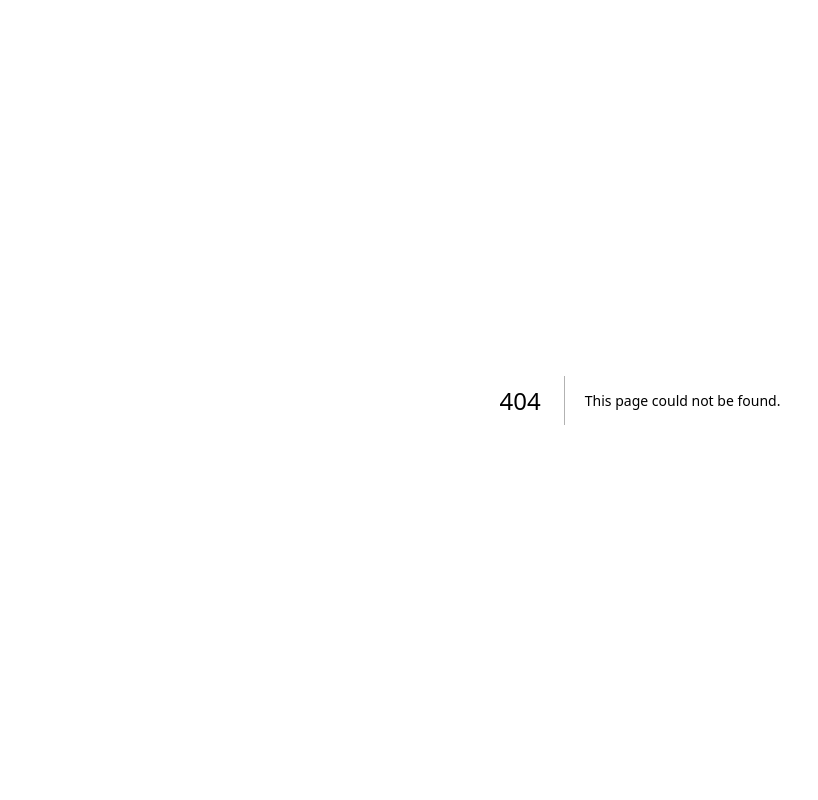
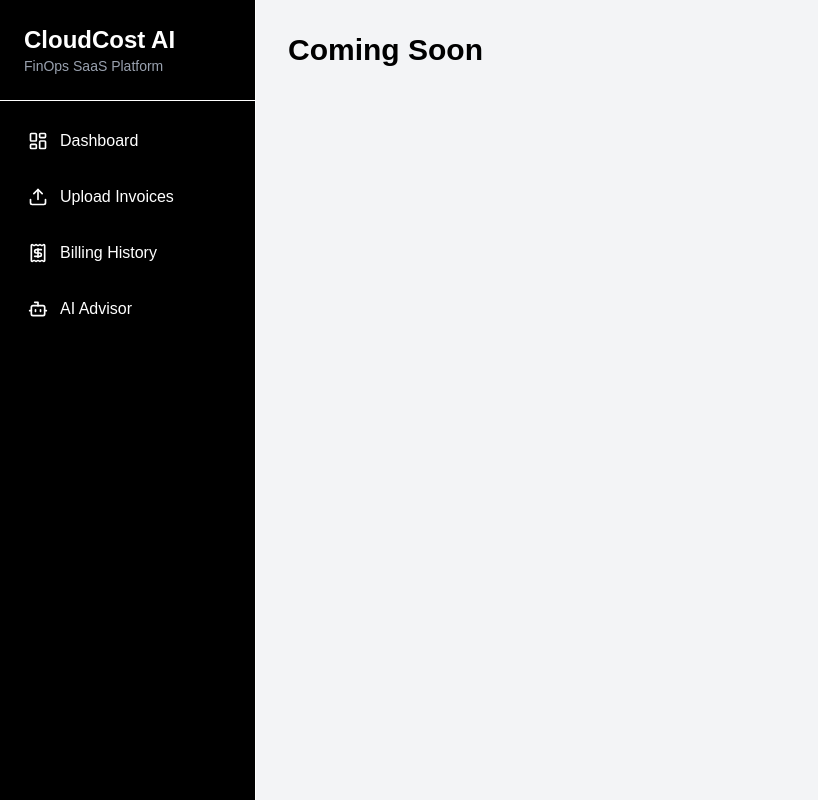
Before and after one commit to youssefmechichi/cloudcost-ai, a Next.js app in the folder frontend/: page /upload in a window 1280 px wide. Before the commit this address had no page. Shown: the whole page, without its empty margins (0-818 px from the left). Built offline with nearby package versions, Linux system fonts and the light colour scheme.

Commit message:
build SaaS dashboard UI layout and navigation
SaaS navigation
- dashboard layout
- charts
- multi-page architecture
- reusable components
- production-style UI

```diff
--- /dev/null
+++ b/frontend/app/ai-advisor/page.tsx
@@ -0,0 +1,11 @@
+import { DashboardLayout } from "@/components/dashboard-layout";
+
+export default function Page() {
+  return (
+    <DashboardLayout>
+      <h1 className="text-3xl font-bold">
+        Coming Soon
+      </h1>
+    </DashboardLayout>
+  );
+}
--- /dev/null
+++ b/frontend/app/billing/page.tsx
@@ -0,0 +1,11 @@
+import { DashboardLayout } from "@/components/dashboard-layout";
+
+export default function Page() {
+  return (
+    <DashboardLayout>
+      <h1 className="text-3xl font-bold">
+        Coming Soon
+      </h1>
+    </DashboardLayout>
+  );
+}
--- a/frontend/app/dashboard/page.tsx
+++ b/frontend/app/dashboard/page.tsx
@@ -3,6 +3,15 @@
 import { useEffect, useState } from "react";
 import { getMySubscription } from "@/lib/api";
 import { useRouter } from "next/navigation";
+import { DashboardLayout } from "@/components/dashboard-layout";
+import {
+  LineChart,
+  Line,
+  XAxis,
+  YAxis,
+  Tooltip,
+  ResponsiveContainer,
+} from "recharts";
 
 type Subscription = {
   organizationId: string;
@@ -13,6 +22,13 @@ type Subscription = {
 };
 
 export default function DashboardPage() {
+    const chartData = [
+    { month: "Jan", cost: 400 },
+    { month: "Feb", cost: 300 },
+    { month: "Mar", cost: 500 },
+    { month: "Apr", cost: 700 },
+    { month: "May", cost: 600 },
+    ];
   const router = useRouter();
   const [subscription, setSubscription] = useState<Subscription | null>(null);
 
@@ -42,7 +58,7 @@ export default function DashboardPage() {
   }
 
   return (
-    <main className="min-h-screen bg-gray-100 p-8 text-black">
+    <DashboardLayout>
       <div className="flex items-center justify-between">
         <div>
           <h1 className="text-3xl font-bold">CloudCost AI</h1>
@@ -90,6 +106,27 @@ export default function DashboardPage() {
           Billing data, anomaly detection and AI recommendations will appear here.
         </p>
       </section>
-    </main>
+      <section className="mt-8 rounded-2xl border border-gray-200 bg-white p-6 shadow-md">
+        <h2 className="text-xl font-semibold">
+            Cloud Spending Trend
+        </h2>
+
+        <div className="mt-6 h-80">
+            <ResponsiveContainer width="100%" height="100%">
+            <LineChart data={chartData}>
+                <XAxis dataKey="month" />
+                <YAxis />
+                <Tooltip />
+                <Line
+                type="monotone"
+                dataKey="cost"
+                stroke="#000"
+                strokeWidth={3}
+                />
+            </LineChart>
+            </ResponsiveContainer>
+        </div>
+        </section>
+    </DashboardLayout>
   );
 }
--- /dev/null
+++ b/frontend/app/upload/page.tsx
@@ -0,0 +1,11 @@
+import { DashboardLayout } from "@/components/dashboard-layout";
+
+export default function Page() {
+  return (
+    <DashboardLayout>
+      <h1 className="text-3xl font-bold">
+        Coming Soon
+      </h1>
+    </DashboardLayout>
+  );
+}
--- /dev/null
+++ b/frontend/components/dashboard-layout.tsx
@@ -0,0 +1,19 @@
+"use client";
+
+import { Sidebar } from "./sidebar";
+
+export function DashboardLayout({
+  children,
+}: {
+  children: React.ReactNode;
+}) {
+  return (
+    <div className="flex min-h-screen bg-gray-100 text-black">
+      <Sidebar />
+
+      <main className="flex-1 p-8">
+        {children}
+      </main>
+    </div>
+  );
+}
--- /dev/null
+++ b/frontend/components/sidebar.tsx
@@ -0,0 +1,56 @@
+"use client";
+
+import Link from "next/link";
+import {
+  LayoutDashboard,
+  Upload,
+  Receipt,
+  Bot,
+} from "lucide-react";
+
+export function Sidebar() {
+  return (
+    <aside className="flex h-screen w-64 flex-col border-r bg-black text-white">
+      <div className="border-b p-6">
+        <h1 className="text-2xl font-bold">CloudCost AI</h1>
+        <p className="text-sm text-gray-400">
+          FinOps SaaS Platform
+        </p>
+      </div>
+
+      <nav className="flex flex-1 flex-col gap-2 p-4">
+        <Link
+          href="/dashboard"
+          className="flex items-center gap-3 rounded-lg p-3 hover:bg-zinc-800"
+        >
+          <LayoutDashboard size={20} />
+          Dashboard
+        </Link>
+
+        <Link
+          href="/upload"
+          className="flex items-center gap-3 rounded-lg p-3 hover:bg-zinc-800"
+        >
+          <Upload size={20} />
+          Upload Invoices
+        </Link>
+
+        <Link
+          href="/billing"
+          className="flex items-center gap-3 rounded-lg p-3 hover:bg-zinc-800"
+        >
+          <Receipt size={20} />
+          Billing History
+        </Link>
+
+        <Link
+          href="/ai-advisor"
+          className="flex items-center gap-3 rounded-lg p-3 hover:bg-zinc-800"
+        >
+          <Bot size={20} />
+          AI Advisor
+        </Link>
+      </nav>
+    </aside>
+  );
+}
--- a/frontend/package.json
+++ b/frontend/package.json
@@ -9,9 +9,11 @@
     "lint": "eslint"
   },
   "dependencies": {
+    "lucide-react": "^1.16.0",
     "next": "16.2.6",
     "react": "19.2.4",
-    "react-dom": "19.2.4"
+    "react-dom": "19.2.4",
+    "recharts": "^3.8.1"
   },
   "devDependencies": {
     "@tailwindcss/postcss": "^4",
```
Also changed, not shown: 1 other file (tests, documents, lock files or other folders).
